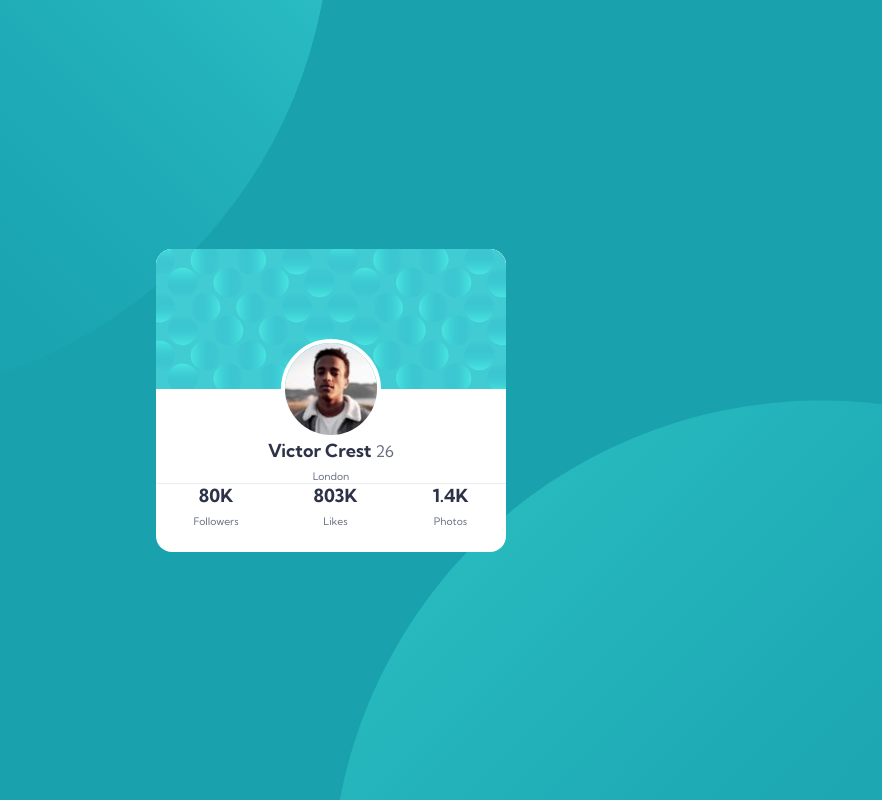
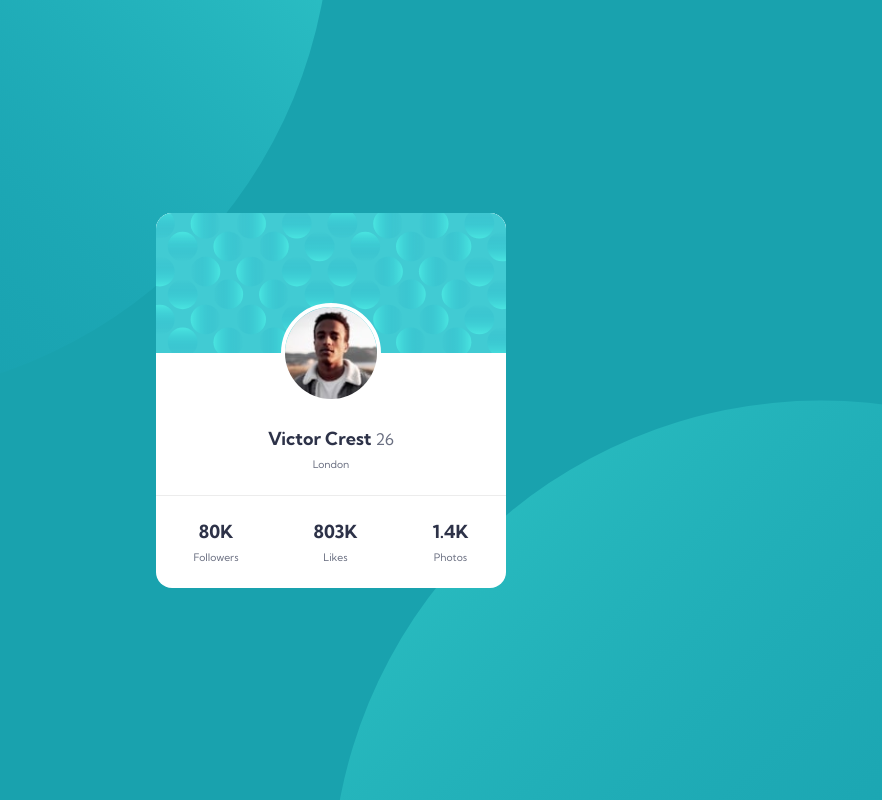
Before and after one commit to Balaji-Vemula/CSSPractice13ProfileCardComponent, a plain HTML site: page index.html in a window 1280 px wide. Shown: the whole page, without its empty margins (309-1191 px from the left). Drawn offline with Linux system fonts and the light colour scheme.

Commit message:
Adjusted row gap on the card

```diff
--- a/style.css
+++ b/style.css
@@ -140,6 +140,7 @@ h1,h2 {
     border-radius: 16px;
     overflow: hidden;
     padding-bottom: 1.5rem;
+    row-gap: 1.5rem;
 }
 
 .card_stats {
```
